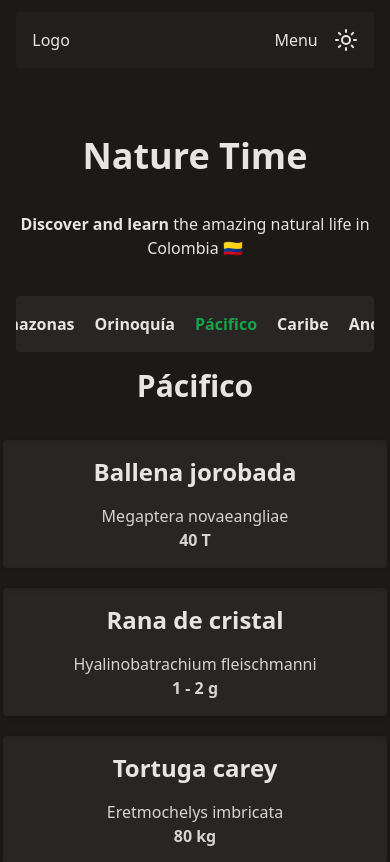
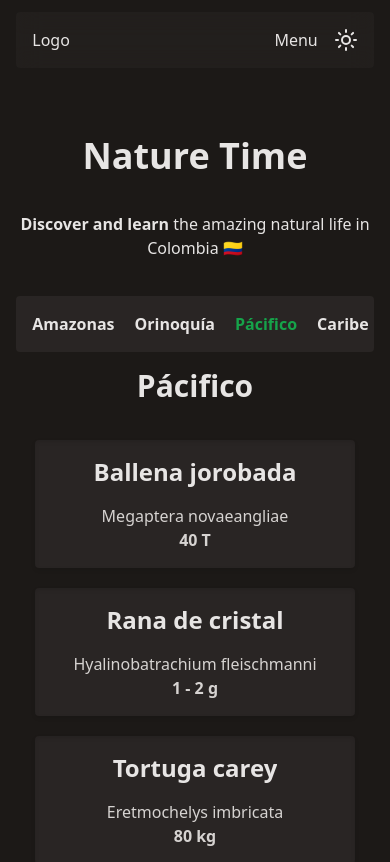
Before and after one commit to SantiagoG500/nature-time, a React (Vite) app: page / in a window 390 px wide. Shown: the top 862 px of the page. Built offline with nearby package versions, Linux system fonts and the light colour scheme.

Commit message:
Adjusting styles from FilterNav and NatureCard components

```diff
--- a/src/components/FilterNav.jsx
+++ b/src/components/FilterNav.jsx
@@ -2,8 +2,9 @@ export function FilterNav ({ regionNames, currentRegion, updateRegion }) {
   return (
     <nav className='
       flex justify-center gap-5 p-4
-      md:max-w-screen-sm
+      ñmd:max-w-screen-sm
       m-auto
+      pl-24
       bg-background-secondary
       overflow-auto
       rounded
--- a/src/components/NatureCard.jsx
+++ b/src/components/NatureCard.jsx
@@ -9,7 +9,7 @@ export default function NatureCard ({ natureInfo }) {
             <div
               className={
                 `
-                  bg-background-secondary p-4 w-96 md:w-96 rounded shadow-custom-dark
+                  bg-background-secondary p-4 min-w-80 md:w-96 rounded shadow-custom-dark
                   flex flex-col items-center
                   hover:bg-background-emphasis-200
                   hover:shadow-color-emphasis-200
--- a/src/components/NatureInfoContainer.jsx
+++ b/src/components/NatureInfoContainer.jsx
@@ -12,7 +12,7 @@ export default function NatureInfoContainer ({ region }) {
           {regionName}
         </h1>
 
-        <div className='flex flex-wrap justify-center gap-5'>
+        <div className='flex flex-wrap justify-center gap-5 pl-2 pr-2'>
           <NatureCard natureInfo={natureInfo} />
         </div>
       </div>
```
